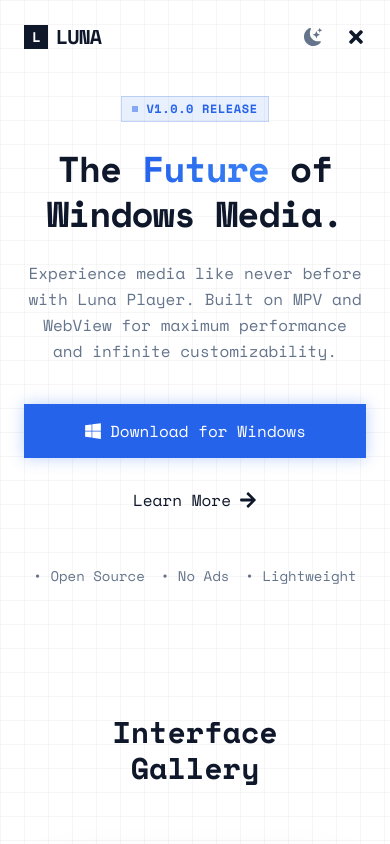
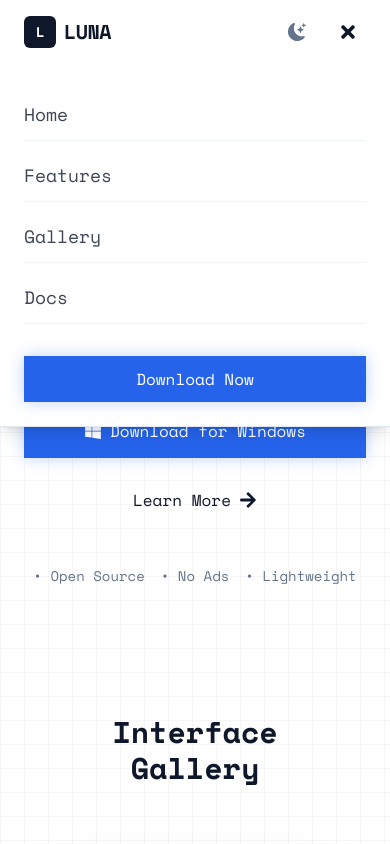
Before and after one commit to kushwahayashh/landingpage-lunaplayer, a React (Vite) app: page / in a window 390 px wide. Both pictures are taken after a click on the button 356 px from the left and 37 px from the top of the page. Shown: the top 844 px of the page. Built offline with nearby package versions, Linux system fonts and the light colour scheme.

Commit message:
fix mobile navbar

```diff
--- a/src/components/layout/Header.jsx
+++ b/src/components/layout/Header.jsx
@@ -1,42 +1,15 @@
 import React, { useState, useEffect } from 'react';
-import { createPortal } from 'react-dom';
-import { motion, AnimatePresence } from 'framer-motion';
 import { FaBars, FaTimes } from 'react-icons/fa';
 import { BsSunFill, BsMoonStarsFill } from 'react-icons/bs';
 import { cn } from '../../lib/utils';
 import Button from '../ui/Button';
 
 const Header = () => {
+  const [isOpen, setIsOpen] = useState(false);
+  const [theme, setTheme] = useState(localStorage.getItem('theme') || 'light');
   const [isScrolled, setIsScrolled] = useState(false);
-  const [isVisible, setIsVisible] = useState(true);
-  const [lastScrollY, setLastScrollY] = useState(0);
-  const [isMobileMenuOpen, setIsMobileMenuOpen] = useState(false);
-  const [theme, setTheme] = useState(localStorage.getItem('theme') || 'light');
 
-  useEffect(() => {
-    const handleScroll = () => {
-      const currentScrollY = window.scrollY;
-
-      // Check if scrolled past threshold
-      setIsScrolled(currentScrollY > 50);
-
-      // Show header when scrolling up, hide when scrolling down
-      if (currentScrollY < lastScrollY || currentScrollY < 100) {
-        // Scrolling up or near top
-        setIsVisible(true);
-      } else if (currentScrollY > lastScrollY && currentScrollY > 100) {
-        // Scrolling down and past threshold
-        setIsVisible(false);
-        setIsMobileMenuOpen(false); // Close mobile menu when hiding
-      }
-
-      setLastScrollY(currentScrollY);
-    };
-
-    window.addEventListener('scroll', handleScroll, { passive: true });
-    return () => window.removeEventListener('scroll', handleScroll);
-  }, [lastScrollY]);
-
+  // Handle Theme
   useEffect(() => {
     if (theme === 'dark') {
       document.documentElement.classList.add('dark');
@@ -46,17 +19,14 @@
     localStorage.setItem('theme', theme);
   }, [theme]);
 
-  // Lock body scroll when mobile menu is open
+  // Handle Scroll
   useEffect(() => {
-    if (isMobileMenuOpen) {
-      document.body.style.overflow = 'hidden';
-    } else {
-      document.body.style.overflow = 'unset';
-    }
-    return () => {
-      document.body.style.overflow = 'unset';
+    const handleScroll = () => {
+      setIsScrolled(window.scrollY > 20);
     };
-  }, [isMobileMenuOpen]);
+    window.addEventListener('scroll', handleScroll);
+    return () => window.removeEventListener('scroll', handleScroll);
+  }, []);
 
   const toggleTheme = () => {
     setTheme(theme === 'dark' ? 'light' : 'dark');
@@ -72,21 +42,22 @@
   return (
     <header
       className={cn(
-        "fixed left-0 right-0 z-50 transition-all duration-300 border-b border-transparent",
-        isScrolled ? "bg-background/80 backdrop-blur-md border-border py-3" : "bg-transparent py-5",
-        isVisible ? "top-0" : "-top-24"
+        "fixed top-0 left-0 right-0 z-50 transition-all duration-300",
+        isScrolled || isOpen ? "bg-background/95 backdrop-blur-md border-b border-border shadow-sm" : "bg-transparent py-2"
       )}
     >
-      <div className="max-w-7xl mx-auto px-6 md:px-12 flex justify-between items-center">
-        <a href="#" className="text-xl font-bold tracking-tighter flex items-center gap-2">
-          <div className="w-6 h-6 bg-foreground text-background flex items-center justify-center font-mono text-sm">
+      <div className="max-w-7xl mx-auto px-6 h-16 flex items-center justify-between">
+        {/* Logo */}
+        <a href="#" className="flex items-center gap-2 font-bold text-xl tracking-tight">
+          <div className="w-8 h-8 bg-foreground text-background flex items-center justify-center font-mono text-sm rounded-md">
             L
           </div>
           <span className="font-mono">LUNA</span>
         </a>
 
         {/* Desktop Nav */}
-        <nav className="hidden md:flex items-center gap-8">
+        <div className="hidden md:flex items-center gap-8">
+          <nav className="flex items-center gap-6">
             {navLinks.map((link) => (
               <a
                 key={link.name}
@@ -97,7 +68,9 @@
                 {link.name}
               </a>
             ))}
+          </nav>
 
+          <div className="flex items-center gap-4">
             <button
               onClick={toggleTheme}
               className="p-2 rounded-full hover:bg-secondary transition-colors text-muted-foreground hover:text-foreground"
@@ -105,12 +78,12 @@
             >
               {theme === 'dark' ? <BsSunFill className="text-lg" /> : <BsMoonStarsFill className="text-lg" />}
             </button>
+            <Button href="#download" size="sm">Download</Button>
+          </div>
+        </div>
 
-          <Button href="#download" size="sm">Download</Button>
-        </nav>
-
-        {/* Mobile Menu Toggle */}
-        <div className="flex items-center gap-4 md:hidden">
+        {/* Mobile Controls */}
+        <div className="md:hidden flex items-center gap-4">
           <button
             onClick={toggleTheme}
             className="p-2 rounded-full hover:bg-secondary transition-colors text-muted-foreground hover:text-foreground"
@@ -119,73 +92,38 @@
           </button>
 
           <button
-            onClick={() => setIsMobileMenuOpen(!isMobileMenuOpen)}
-            className="text-xl focus:outline-none"
+            onClick={() => setIsOpen(!isOpen)}
+            className="p-2 text-foreground focus:outline-none"
+            aria-label="Toggle menu"
           >
-            {isMobileMenuOpen ? <FaTimes /> : <FaBars />}
+            {isOpen ? <FaTimes className="text-xl" /> : <FaBars className="text-xl" />}
           </button>
         </div>
       </div>
 
       {/* Mobile Menu */}
-      <AnimatePresence>
-        {isMobileMenuOpen && createPortal(
-          <motion.div
-            initial={{ opacity: 0 }}
-            animate={{ opacity: 1 }}
-            exit={{ opacity: 0 }}
-            transition={{ duration: 0.2 }}
-            className="fixed inset-0 z-[100] bg-black flex flex-col md:hidden"
-          >
-            {/* Header bar in mobile menu */}
-            <div className="flex justify-between items-center px-6 py-5 border-b border-white/10">
-              <a href="#" className="text-xl font-bold tracking-tighter flex items-center gap-2" onClick={() => setIsMobileMenuOpen(false)}>
-                <div className="w-6 h-6 bg-white text-black flex items-center justify-center font-mono text-sm">
-                  L
-                </div>
-                <span className="font-mono text-white">LUNA</span>
-              </a>
-              <div className="flex items-center gap-4">
-                <button
-                  onClick={toggleTheme}
-                  className="p-2 rounded-full hover:bg-white/10 transition-colors text-white/70 hover:text-white"
-                >
-                  {theme === 'dark' ? <BsSunFill className="text-lg" /> : <BsMoonStarsFill className="text-lg" />}
-                </button>
-                <button
-                  onClick={() => setIsMobileMenuOpen(false)}
-                  className="text-xl focus:outline-none text-white p-2 hover:bg-white/10 rounded-full transition-colors"
-                >
-                  <FaTimes />
-                </button>
-              </div>
-            </div>
-
-            {/* Navigation links */}
-            <div className="flex-1 overflow-y-auto">
-              <nav className="px-6 py-8 flex flex-col gap-2">
+      {isOpen && (
+        <div className="md:hidden bg-background border-b border-border absolute w-full left-0 top-full shadow-lg">
+          <nav className="flex flex-col p-6 gap-2">
             {navLinks.map((link) => (
               <a
                 key={link.name}
                 href={link.href}
-                    className="text-2xl font-bold text-white hover:text-primary transition-colors py-4 border-b border-white/10"
-                    onClick={() => setIsMobileMenuOpen(false)}
+                className="text-lg font-medium py-3 border-b border-border/50 text-foreground/80 hover:text-primary transition-colors"
+                onClick={() => setIsOpen(false)}
                 {...(link.external && { target: '_blank', rel: 'noopener noreferrer' })}
               >
                 {link.name}
               </a>
             ))}
-                <div className="pt-8 mt-2">
-                  <Button href="#download" size="lg" className="w-full text-lg" onClick={() => setIsMobileMenuOpen(false)}>
+            <div className="pt-6">
+              <Button href="#download" className="w-full justify-center" onClick={() => setIsOpen(false)}>
                 Download Now
               </Button>
             </div>
           </nav>
         </div>
-          </motion.div>,
-          document.body
       )}
-      </AnimatePresence>
     </header>
   );
 };
```
Lines whose indentation alone changed are shown as unchanged.
